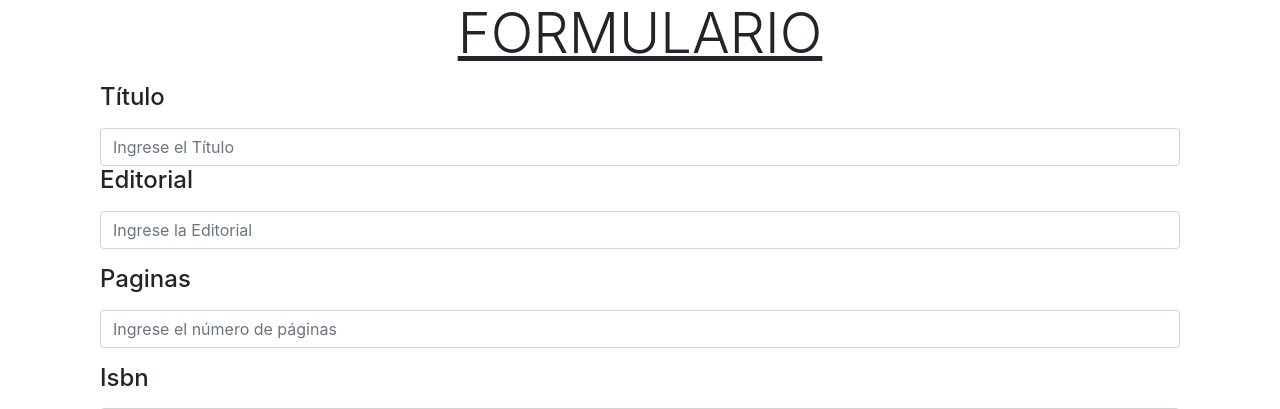
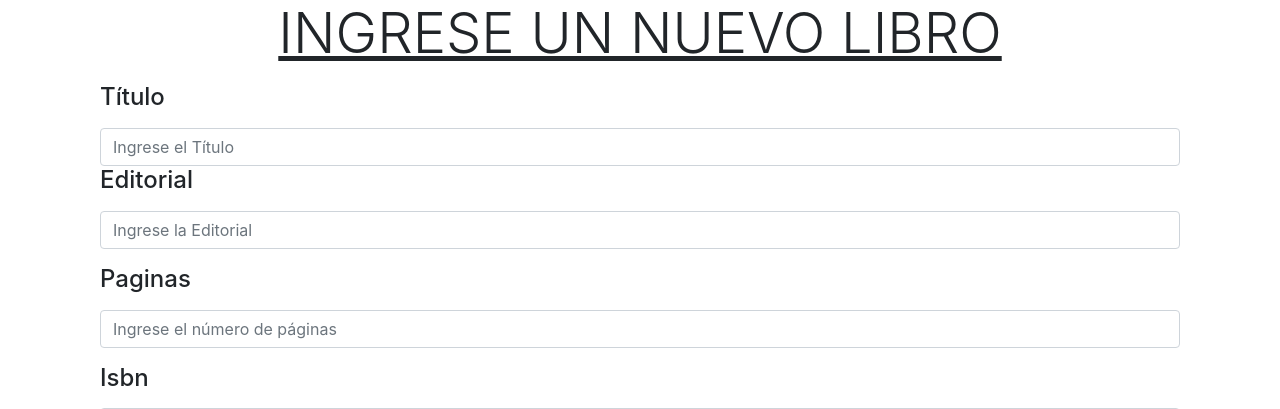
Before and after one commit to MedalitContreras/SisBibliotecaG02, a CodeIgniter app: page /SisBibliotecaG02/usuario/formulario in a window 1280 px wide. Shown: the top 409 px of the page. Run offline with CodeIgniter, Linux system fonts and the light colour scheme; some libraries are stand-ins or nearby versions.

Commit message:
Cambiando titulo

```diff
--- a/bibliotecag2/application/views/usuario/formulario.php
+++ b/bibliotecag2/application/views/usuario/formulario.php
@@ -1,6 +1,7 @@
+
 <div  class="container">
 
-<h2 align="center" class="display-4"><p><u>FORMULARIO</u></p></h2>
+<h2 align="center" class="display-4"><p><u>INGRESE UN NUEVO LIBRO</u></p></h2>
 <form method="post"  action="<?php echo base_url('Usuario/guardar') ?>"  class="form-group">
 
             <div class="form-group" >
```
